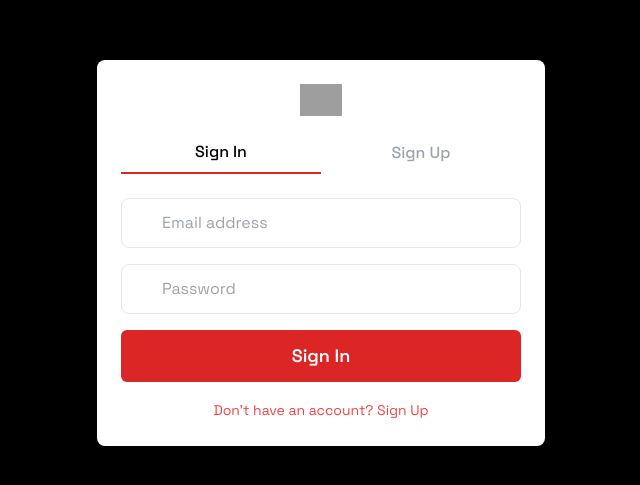
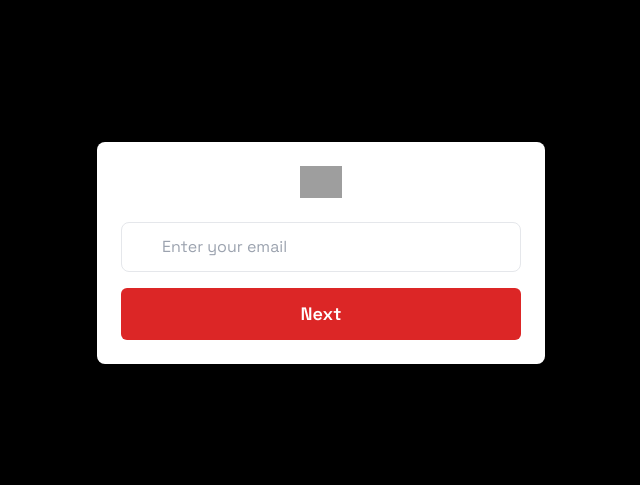
Before and after one commit to ishan-jaiswal-hiteshi/social-app-hiteshi, a Next.js app: page /auth in a window 1280 px wide. Shown: the part 147-632 px from the top of the page, without its empty margins (319-959 px from the left). Built offline with nearby package versions, Linux system fonts and the light colour scheme; grey boxes are pictures that could not be loaded.

Commit message:
login-changes

```diff
--- a/src/app/auth/page.tsx
+++ b/src/app/auth/page.tsx
@@ -5,50 +5,44 @@ import { useState } from "react";
 import axios from "axios";
 
 export default function Auth() {
-  const [isSignUp, setIsSignUp] = useState(false);
   const [formData, setFormData] = useState({
+    email: "",
     fullName: "",
     userName: "",
-    email: "",
     password: "",
+    otp: "",
   });
+
   const [loading, setLoading] = useState(false);
   const [error, setError] = useState<string | null>(null);
+  const [isNewUser, setIsNewUser] = useState<boolean | null>(null);
+  const [emailSubmitted, setEmailSubmitted] = useState(false);
 
-  //Handeling inputs
+  // Handling inputs
   const handleInputChange = (e: React.ChangeEvent<HTMLInputElement>) => {
     const { name, value } = e.target;
     setFormData((prev) => ({ ...prev, [name]: value }));
   };
 
-  //Handeling submit
-  const handleSubmit = async (e: React.FormEvent) => {
+  // Handling email submission
+  const handleEmailSubmit = async (e: React.FormEvent) => {
     e.preventDefault();
     setLoading(true);
     setError(null);
 
-    //Defining APIs endpoint
-    const endpoint = isSignUp ? "/api/signup" : "/api/signin";
-
     try {
-      const response = await axios.post(endpoint, formData, {
-        headers: {
-          "Content-Type": "application/json",
-        },
+      //Checking for Existing user
+      const response = await axios.post("/api/check-user", {
+        email: formData.email,
       });
 
-      if (response.status !== 200) {
-        const errorResponse = await response.data;
-        throw new Error(errorResponse.message || "Failed to authenticate.");
+      if (response.status === 200) {
+        const { isNewUser } = response.data;
+        setIsNewUser(isNewUser);
+        setEmailSubmitted(true);
+      } else {
+        throw new Error("Failed to check, Please try again.");
       }
-
-      const result = await response.data;
-      const { token } = result;
-
-      // Saving token to local storage
-      localStorage.setItem("authToken", token);
-
-      // Redirect or perform further actions after authentication
     } catch (err) {
       setError(
         err instanceof Error ? err.message : "An unknown error occurred."
@@ -58,10 +52,45 @@ export default function Auth() {
     }
   };
 
+  // Handling full form submission
+  const handleSubmit = async (e: React.FormEvent) => {
+    e.preventDefault();
+    setLoading(true);
+    setError(null);
+
+    const endpoint = isNewUser ? "/api/signup" : "/api/verify-otp";
+
+    try {
+      const response = await axios.post(endpoint, formData, {
+        headers: { "Content-Type": "application/json" },
+      });
+
+      if (response.status !== 200) {
+        throw new Error(
+          response.data.message || "Failed to complete, Please try again."
+        );
+      }
+
+      const result = await response.data;
+      if (!isNewUser) {
+        localStorage.setItem("authToken", result.token);
+      }
+
+      //console.log("Process successful:", result);
+      // Redirect or further actions after success
+    } catch (err) {
+      setError(
+        err instanceof Error ? err.message : "An Unknown error occurred."
+      );
+    } finally {
+      setLoading(false);
+    }
+  };
+
   return (
     <div className="bg-black flex items-center justify-center min-h-screen px-6 mx-auto">
       <form
-        onSubmit={handleSubmit}
+        onSubmit={emailSubmitted ? handleSubmit : handleEmailSubmit}
         className="w-full max-w-md bg-white p-6 rounded-lg shadow-lg"
       >
         <div className="flex justify-center mx-auto mb-6">
@@ -72,33 +101,22 @@ export default function Auth() {
           />
         </div>
 
-        <div className="flex items-center justify-center mb-6">
-          <button
-            type="button"
-            onClick={() => setIsSignUp(false)}
-            className={`w-1/2 pb-2 text-center font-medium ${
-              !isSignUp
-                ? "text-black border-b-2 border-red-600"
-                : "text-gray-400"
-            }`}
-          >
-            Sign In
-          </button>
+        {!emailSubmitted && (
+          <div className="relative flex items-center mb-4">
+            <input
+              type="email"
+              name="email"
+              value={formData.email}
+              onChange={handleInputChange}
+              className="block w-full py-3 pl-10 text-gray-700 border rounded-lg focus:outline-none"
+              placeholder="Enter your email"
+              required
+            />
+          </div>
+        )}
 
-          <button
-            type="button"
-            onClick={() => setIsSignUp(true)}
-            className={`w-1/2 pb-2 text-center font-medium ${
-              isSignUp
-                ? "text-black border-b-2 border-red-600"
-                : "text-gray-400"
-            }`}
-          >
-            Sign Up
-          </button>
-        </div>
-
-        {isSignUp && (
+        {emailSubmitted && isNewUser && (
+          <>
             <div className="relative flex items-center mb-4">
               <input
                 type="text"
@@ -110,9 +128,6 @@ export default function Auth() {
                 required
               />
             </div>
-        )}
-
-        {isSignUp && (
             <div className="relative flex items-center mb-4">
               <input
                 type="text"
@@ -124,20 +139,6 @@ export default function Auth() {
                 required
               />
             </div>
-        )}
-
-        <div className="relative flex items-center mb-4">
-          <input
-            type="email"
-            name="email"
-            value={formData.email}
-            onChange={handleInputChange}
-            className="block w-full py-3 pl-10 text-gray-700 border rounded-lg focus:outline-none"
-            placeholder="Email address"
-            required
-          />
-        </div>
-
             <div className="relative flex items-center mb-4">
               <input
                 type="password"
@@ -149,8 +150,23 @@ export default function Auth() {
                 required
               />
             </div>
+          </>
+        )}
 
-        {/* Showcasing error */}
+        {emailSubmitted && !isNewUser && (
+          <div className="relative flex items-center mb-4">
+            <input
+              type="text"
+              name="otp"
+              value={formData.otp}
+              onChange={handleInputChange}
+              className="block w-full py-3 pl-10 text-gray-700 border rounded-lg focus:outline-none"
+              placeholder="Enter OTP"
+              required
+            />
+          </div>
+        )}
+
         {error && <p className="mb-4 text-red-600">{error}</p>}
 
         <button
@@ -160,21 +176,14 @@ export default function Auth() {
             loading ? "opacity-50 cursor-not-allowed" : ""
           }`}
         >
-          {/* Daynamic Sign/Up button */}
-          {loading ? "Please wait..." : isSignUp ? "Sign Up" : "Sign In"}
+          {loading
+            ? "Processing..."
+            : !emailSubmitted
+            ? "Next"
+            : isNewUser
+            ? "Sign Up"
+            : "Verify OTP"}
         </button>
-
-        <div className="mt-4 text-center">
-          <button
-            type="button"
-            onClick={() => setIsSignUp(!isSignUp)}
-            className="text-sm text-red-500 hover:underline"
-          >
-            {isSignUp
-              ? "Already have an account? Sign In"
-              : "Don't have an account? Sign Up"}
-          </button>
-        </div>
       </form>
     </div>
   );
```
Lines whose indentation alone changed are shown as unchanged.
